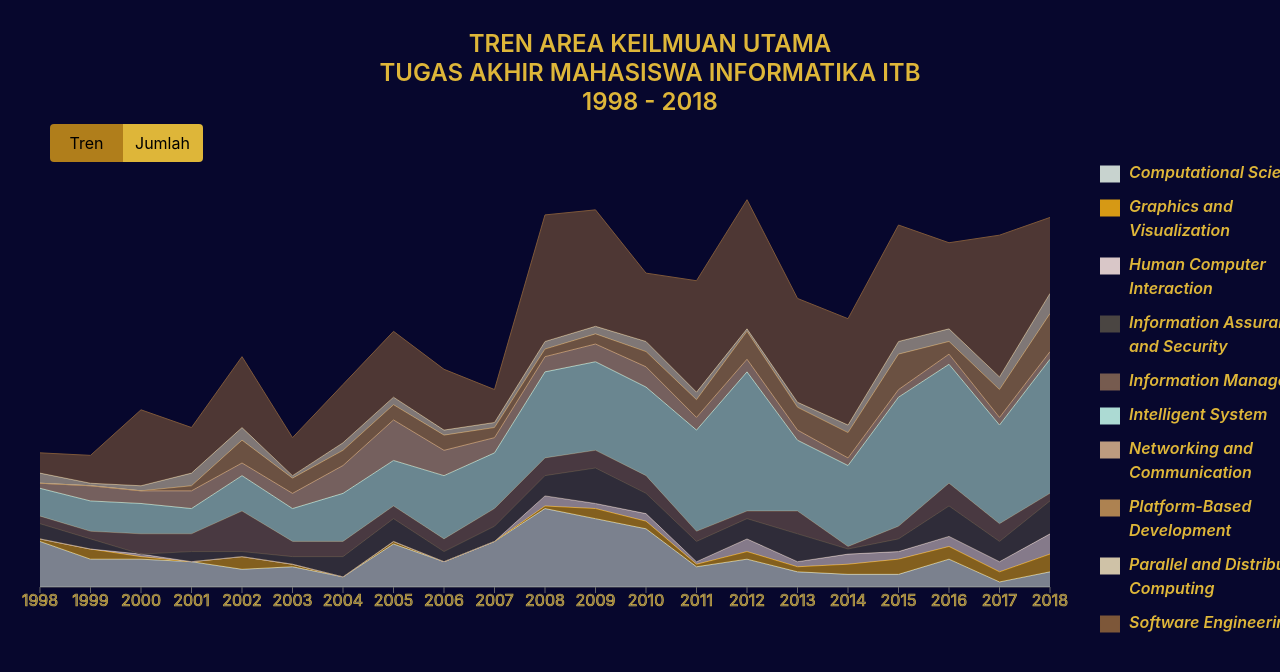
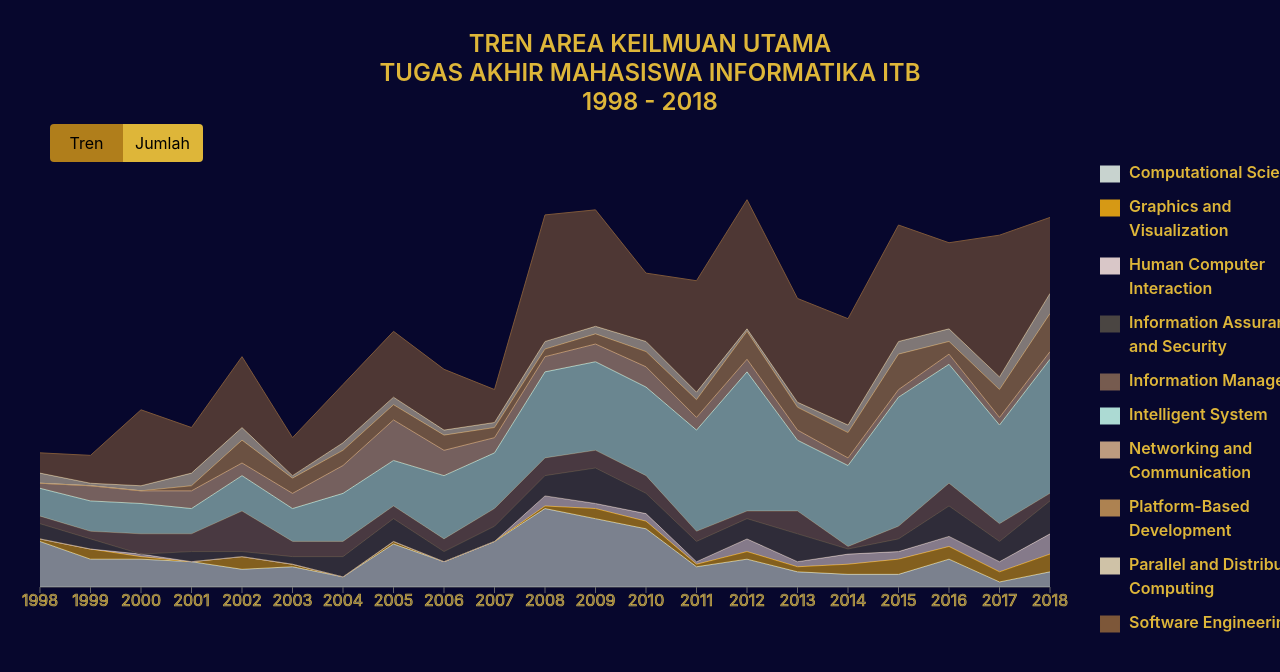
Before and after one commit to vigorakbar/if-topic-viz, a React (Create React App) app: page / in a window 1280 px wide. Shown: the top 672 px of the page. Built offline with nearby package versions, Linux system fonts and the light colour scheme.

Commit message:
remove italic

```diff
--- a/src/components/StackedAreaChart/index.js
+++ b/src/components/StackedAreaChart/index.js
@@ -19,10 +19,6 @@ const StyledLegend = Styled.ul`
   padding: 0px;
   margin: 0px;
   font-weight: 600;
-
-  .legend-wrapper {
-    border:
-  }
 
   li {
     display: inline-block;
@@ -200,7 +196,7 @@ const renderLegend = (props) => {
                 <LegendBullet entry={entry} filter={filter}/>
               </div>
               <div className="recharts-legend-item-text" style={{marginLeft: '5px'}}>
-                <i>{entry.value}</i>
+                {entry.value}
               </div>
             </div>
           </li>
```
